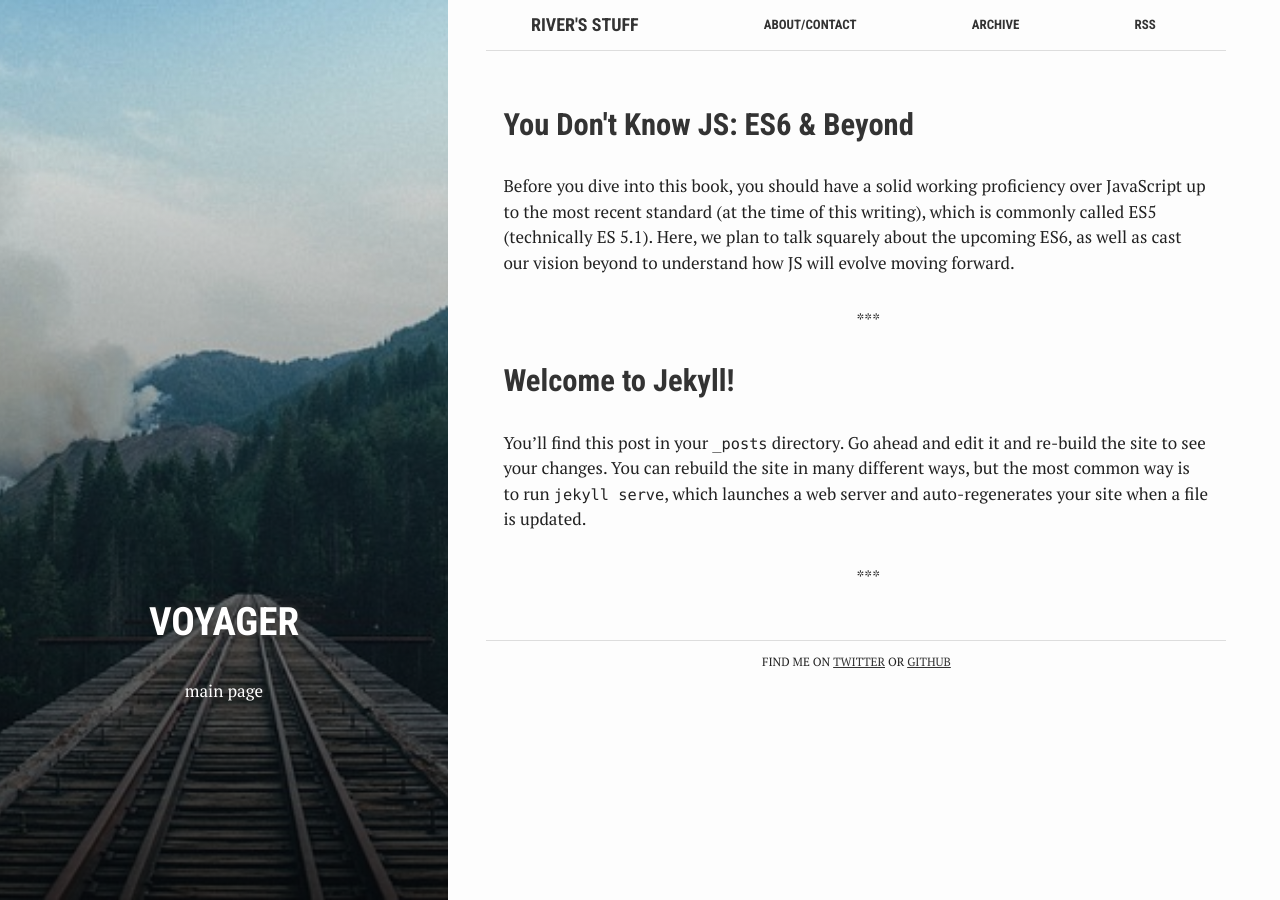
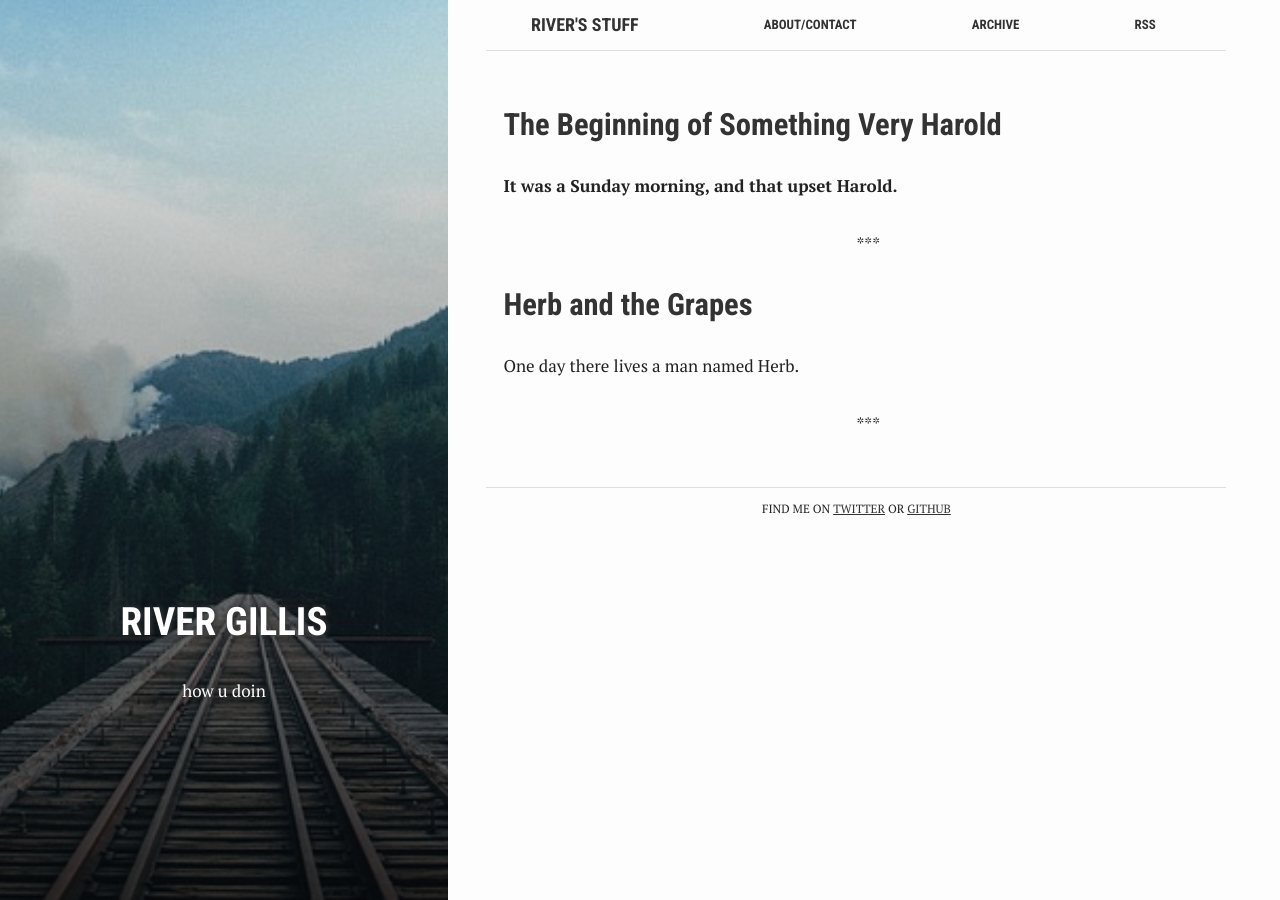
Before and after one commit to rivergillis/rivergillis.github.io, a Jekyll site: the page built from index.html, in a window 1280 px wide. Built offline with Jekyll 4.4.1, drawn with Linux system fonts in a browser that asks for light colours; some of the changed lines change nothing that is shown.

Commit message:
Update titles and add stories

```diff
--- /dev/null
+++ b/_posts/2015-11-14-herb.md
@@ -0,0 +1,66 @@
+---
+layout: post
+title:  "Herb and the Grapes"
+crawlertitle: "Herb and the Grapes"
+summary: "You win some you lose some"
+date:   2015-11-14 23:09:47 -0600
+categories: posts
+tags: 'stories'
+author: River Gillis
+---
+
+One day there lives a man named Herb.
+
+Or maybe Herby.
+
+No, just Herb.
+
+Herb was a farmer. He farmed grapes.
+
+So one day herb went to his grape vines and starting  doing what he always did. He starting plucking those grapes. Putting them in his Basket. Herb did this for hours at a time.
+
+So Herb came upon a really nice looking grape. It was big a juicy and had all the other qualities a good grape has. So Herb stuck his fingers on that grape ready to pluck it. Suddenly Herb heard the grape say
+
+"Herb are you going to kill me"
+
+And so Herb replied with a "Yeah most likely", and he put it in his basket.
+
+Herb continued on picking grapes until, at the end of the day, he came home and set his basket down inside his kitchen. He was going to make a nice fruit salad for his wife who was coming home from the war.
+
+**The Robot War (It's 2016)**
+
+His wife was returning due to a wound that kept her from serving, so she was coming home and Herb could finally see her again.
+
+So there Herb was, in the kitchen. Getting his pots out. Getting his pans out. Until suddenly heard something coming from the grape basket
+
+"Herb are you going to kill us too"
+
+And so Herb replied with a "Yeah probably", and he starting laying down his knives on the table. He was making sure to wait until the very last minute to prepare to salad so that it would be very fresh. An agonizing wait for both parties.
+
+As it came time for Herb to prepare the salad, Herb began setting his fruits into the bowl, each carefully placed. Just like his wife had liked before the war.
+
+**The Robot War**
+
+As Herb went for the grapes, he once again heard them
+
+"Please don't do this to us Herb"
+
+So Herb said "Why shouldn't I? I'm the reason you exist. I gave you long and fruitful lives with many friends and family. It is now time for you to make me happy."
+
+The grapes went silent as they had to no way to counter this. Just then Herb's wife came in through the door. They hugged for what seemed like an eternity, and there was crying too, lots of it. After this embrace, Herb's wife said that she needed to use the restroom.
+
+It's in the old spot.
+
+While Herb's wife was in the restroom, Herb once again heard from the grapes
+
+"Herb please don't do this. We owe you our existance, but we did not choose to have this life. Given the opportunity we would have chosen otherwise."
+
+Herb replied with "Once again, you've had an entire lifetime's worth of joy. Surely death cannot be coming to you as a surprise, nor should it claim precedence in your mind over the happy memories I have given you. Now is the time for you to rejoice over what has been and not to fear what has not."
+
+Herb's wife came from the restroom, and Herb surprised her with her favorite, a fruit salad. "Oh honey, I bet it looks gorgeous", she said.
+
+Herb and his wife sat down andate their first supper together in quite a long time. As his wife was eating, Herb could hear the soft cries of the grapes, but it did not bother Herb. Afterwards, he asked his wife "So how did you like it?" She replied with
+
+"I loved the thought, but I widh you hadn't put grapes in, you know I don't like grapes."
+
+Herb was a pretty forgetful guy.
--- /dev/null
+++ b/_posts/2015-12-26-harold.md
@@ -0,0 +1,40 @@
+---
+layout: post
+title:  "The Beginning of Something Very Harold"
+summary: "What a day"
+date:   2015-12-26 23:09:47 -0600
+categories: posts
+tags: 'stories'
+author: River Gillis
+---
+**It was a Sunday morning, and that upset Harold.**
+
+Harold is not a religious person, but that isn't why he was upset. Harold was upset because he would have to go back to work in a little under 24 hours and that just about ruined his day. Harold lived in a studio apartment by himself. Well, that isn't entirely accurate. Harold lived in a studio apartment with himself and his pet who he decided to name *Jeremy*.
+
+Jeremy is a *Panda Oranda*
+
+That is to say that Jeremy is a goldfish that isn't actually gold. Harold aptly noted that this was silly and frankly felt as it if were untruthful to the animal kindom, which is why he rarely referred to Jeremy as a goldfish.
+
+Harold felt that Jeremy (and his tank with a little castle in it) tied not only the room together quite nicely, but also Harold's life together. For if it were not for Jeremy, Harold would have done something drastic a long time ago. He may have even gone so far as to quit his job and move to another city, and now that the subject is brought up Harold feels as if there's a very good chance for this to positively impact his life (and more importantly how he feels about it).
+
+But that was a silly idea, Harold didn't have money to waste on travels.
+
+Harold sorted mail. He does this 5 days a week for 51 weeks out of the year. You would think this sort of thing would be automated by now, but Harold is still getting his minimum-wage paychecks twice a month. Harold cashed his most recent check yesterday, and immediately took out a five-dollar bill to place under Jeremy's tank. He was saving up for a new little castle for Jeremy, as Harold had recently gotten the feeling that Jeremy's feeling towards him were beginning to wane (this thought stemmed from the recent unsavory looks Harold determined were being directed at him).
+
+Sometime just before lunchtime, Harold's doorbell rang. As Harold was astounded at the fact that he had a doorbell, it rang again. He rushed to the door to find an old man. His forehad displayed nearly forty-five wrinckles, and each of those wrinkles had smaller wrinkles that stemmed out. It was almost as if this man were showing off his family tree that he had created. As Harold was thinking this exact same thing, the man spoke.
+
+**HAROLD, I HAVE BEEN SEARCHING FOR YOU FOR *QUITE SOME TIME***
+
+**SO LONG, IN FACT, THAT NOW THAT I HAVE REACHED MY DESINATION I FEEL SLIGHTLY SAD.**
+
+**YOU SEE, HAROLD, I HAVE BEEN ON MANY AN ADVENTURE. MET MANY FRIENDS WHO I HAVE SHARED BOTH JOYS AND SORROWS WITH. IT IS NOW YOUR TURN, HAROLD. THE FINAL LEG OF THIS RACE LIES WITH YOUR COOPERATION.**
+
+Clearly winded, the man begin to talk slightly quieter
+
+HAROLD, I WISH I COULD HAVE MET YOU AS I INTENDED TO FIFTEEN YEARS AGO. I WOULD HAVE EXPLAINED TO YOU THE SIGNIFANCE OF THE JOURNEY THAT YOU WOULD EVENTUALLY FACE. I WOULD HAVE SPARKED A SLOW-BURNING FIRE WITHIN YOU THAT WOULD HAVE LEFT YOU YEARNING FOR THIS DAY. WE CANNOT CHANGE THE PAST, HAROLD. THE DAY FOR YOUR LIFE'S MEANING TO ENTER FRUITION HAS ARRIVED.
+
+COME WITH ME HAROLD, LET THIS DECISION BE AN EASY ONE
+
+The man wheezed.
+
+Harold, unastonished, told that man he was uninterested in purchasing his product, and that his neighbors had loose pockets. Harold closed the door and sat back in his chair. He had a good time watching television for about an hour until he realized that it was nearly Monday.
--- a/_posts/2016-06-28-welcome-to-jekyll.markdown
+++ /dev/null
@@ -1,29 +0,0 @@
----
-layout: post
-title:  "Welcome to Jekyll!"
-crawlertitle: "How to use jekyll"
-summary: "Jekyll default page"
-date:   2016-06-28 23:09:47 +0700
-categories: posts
-tags: 'jekyll'
-author: redVi
----
-You’ll find this post in your `_posts` directory. Go ahead and edit it and re-build the site to see your changes. You can rebuild the site in many different ways, but the most common way is to run `jekyll serve`, which launches a web server and auto-regenerates your site when a file is updated.
-
-To add new posts, simply add a file in the `_posts` directory that follows the convention `YYYY-MM-DD-name-of-post.ext` and includes the necessary front matter. Take a look at the source for this post to get an idea about how it works.
-
-Jekyll also offers powerful support for code snippets:
-
-{% highlight ruby %}
-def print_hi(name)
-  puts "Hi, #{name}"
-end
-print_hi('Tom')
-#=> prints 'Hi, Tom' to STDOUT.
-{% endhighlight %}
-
-Check out the [Jekyll docs][jekyll-docs] for more info on how to get the most out of Jekyll. File all bugs/feature requests at [Jekyll’s GitHub repo][jekyll-gh]. If you have questions, you can ask them on [Jekyll Talk][jekyll-talk].
-
-[jekyll-docs]: http://jekyllrb.com/docs/home
-[jekyll-gh]:   https://github.com/jekyll/jekyll
-[jekyll-talk]: https://talk.jekyllrb.com/
--- a/_posts/2016-06-29-es6.md
+++ /dev/null
@@ -1,41 +0,0 @@
----
-bg: "tools.jpg"
-layout: post
-title:  "You Don't Know JS: ES6 & Beyond"
-crawlertitle: "About ES6"
-summary: "What's new in ES6"
-date:   2016-06-29 20:09:47 +0700
-categories: posts
-tags: ['front-end']
-author: redVi
----
-Before you dive into this book, you should have a solid working proficiency over JavaScript up to the most recent standard (at the time of this writing), which is commonly called ES5 (technically ES 5.1). Here, we plan to talk squarely about the upcoming ES6, as well as cast our vision beyond to understand how JS will evolve moving forward.
-
-If you are still looking for confidence with JavaScript, I highly recommend you read the other titles in this series first:
-
-Up & Going: Are you new to programming and JS? This is the roadmap you need to consult as you start your learning journey.
-
-- Up & Going
-- Scope & Closures
-- this & Object Prototypes
-- Types & Grammar
-- Async & Performance
-
-[![railroad]({{ site.images }}/rails.jpg)]({{ site.images }}/rails.jpg)
-
-If you've already read all those titles and you feel pretty comfortable with the topics they cover, it's time we dive into the evolution of JS to explore all the changes coming not only soon but farther over the horizon.
-
-## `let` Declarations
-
-However, we can now create declarations that are bound to any block, called (unsurprisingly) *block scoping*. This means all we need is a pair of `{ .. }` to create a scope. Instead of using var, which always declares variables attached to the enclosing function (or global, if top level) scope, use `let`:
-
-{% highlight js %}
-var a = 2;
-
-{
-    let a = 3;
-    console.log( a );   // 3
-}
-
-console.log( a );       // 2
-{% endhighlight %}
--- a/index.html
+++ b/index.html
@@ -1,9 +1,9 @@
 ---
 bg: "rails.jpg"
 layout: default
-crawlertitle: "Jekyll blog"
-title: "Voyager"
-summary: "main page"
+crawlertitle: "River's Stuff"
+title: "River Gillis"
+summary: "how u doin"
 ---
 
 {% for post in site.posts limit: 5 %}
```
Also changed, not shown: 7 other files.
